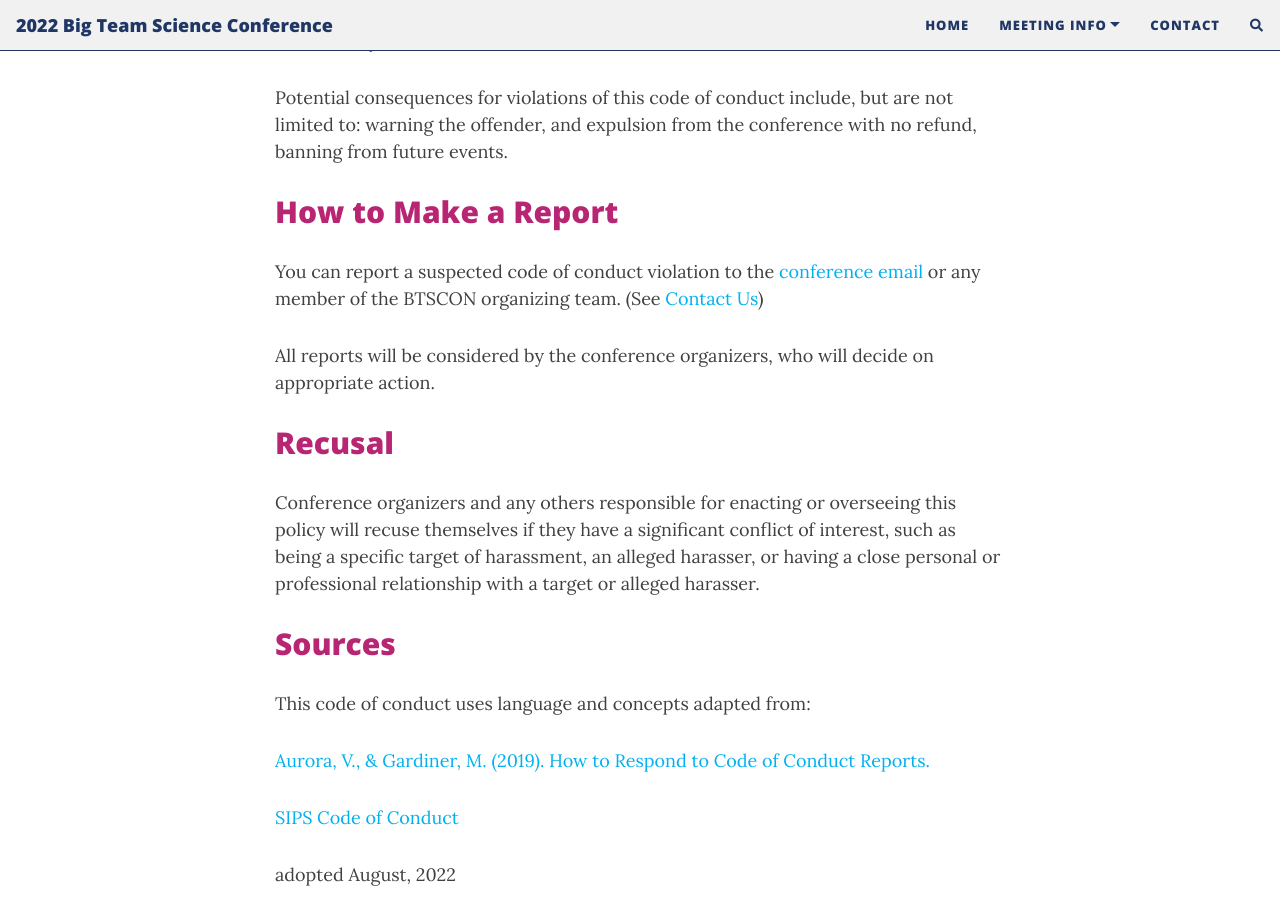
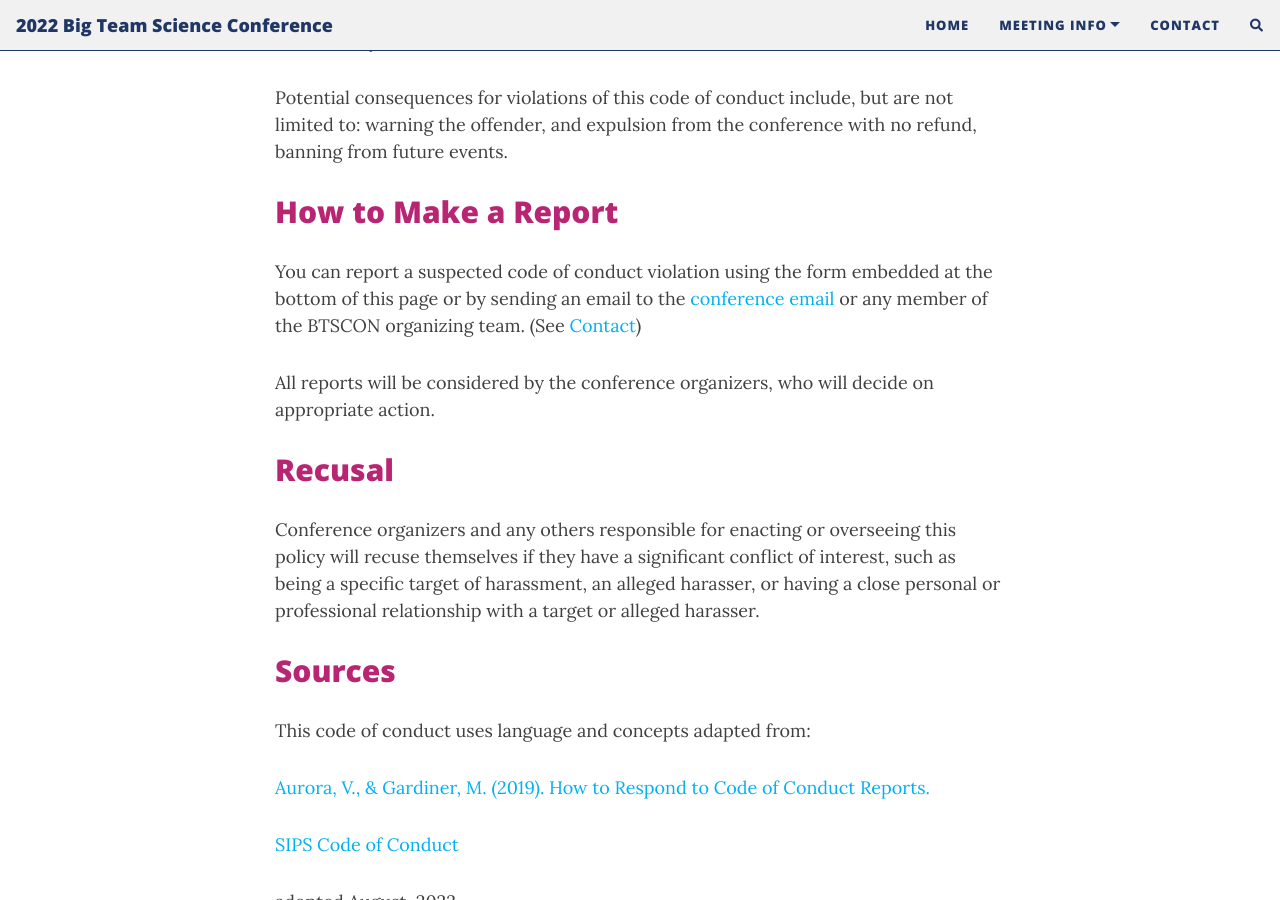
Before and after one commit to bigteamscienceconference/bigteamscienceconference.github.io, a Jekyll site: the page built from codeofconduct.md, in a window 1280 px wide and 900 px high, scrolled down 1253 px. Built offline with Jekyll 4.4.1, drawn with Linux system fonts in a browser that asks for light colours; nearby versions of some CDN libraries; comment, search, counter and statistics services are not loaded.

Commit message:
embed reporting form

```diff
--- a/codeofconduct.md
+++ b/codeofconduct.md
@@ -32,7 +32,7 @@
 
 ## How to Make a Report
 
-You can report a suspected code of conduct violation to the [conference email](mailto:bigteamscienceconference@gmail.com) or any member of the BTSCON organizing team. (See [Contact Us]({{site.baseurl}}))
+You can report a suspected code of conduct violation using the form embedded at the bottom of this page or by sending an email to the [conference email](mailto:bigteamscienceconference@gmail.com) or any member of the BTSCON organizing team. (See [Contact]({{site.baseurl}}/contact/))
 
 All reports will be considered by the conference organizers, who will decide on appropriate action.
 
@@ -56,3 +56,6 @@
 To report a violation of the Code of Conduct and/or Meeting Rules, please fill out this form or [contact us]({{site.baseurl}}/contact/) directly.
 
 <iframe src="https://docs.google.com/forms/d/e/1FAIpQLSesj1e29Nb9X5wZ-KFWL0yb83IaP8o0T87gl9k0zCVGVL05lw/viewform?embedded=true" width="640" height="1343" frameborder="0" marginheight="0" marginwidth="0">Loading…</iframe>
+
+<br>
+<br>
```
Also changed, not shown: rules.md (+4 -2 lines).
